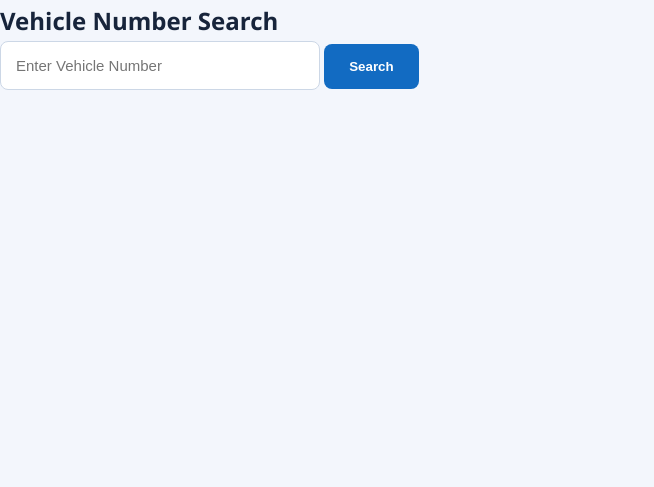
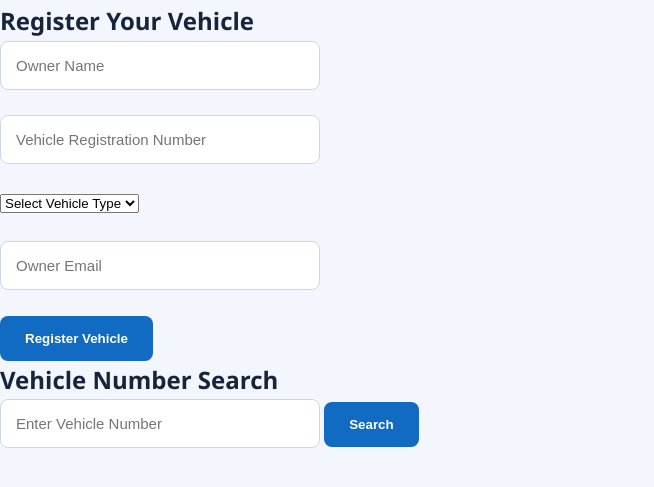
Before and after one commit to mathanikamj17/smart-vehicle-owner-contact-system, a plain HTML site: page index.html in a window 1280 px wide. Shown: the part 49-536 px from the top of the page, without its empty margins (0-654 px from the left). Drawn offline with Linux system fonts and the light colour scheme.

Commit message:
add vechicle registration from

```diff
--- a/index.html
+++ b/index.html
@@ -7,7 +7,50 @@
 <body>
 
     <h1>Smart Vehicle Owner Contact System</h1>
+<section id="register">
+    <h2>Register Your Vehicle</h2>
 
+    <form id="vehicleForm">
+
+        <input type="text"
+        id="ownerName"
+        placeholder="Owner Name"
+        required>
+
+        <br><br>
+
+        <input type="text"
+        id="regNumber"
+        placeholder="Vehicle Registration Number"
+        required>
+
+        <br><br>
+
+        <select id="vehicleType" required>
+            <option value="">Select Vehicle Type</option>
+            <option>Car</option>
+            <option>Bike</option>
+            <option>Truck</option>
+            <option>Other</option>
+        </select>
+
+        <br><br>
+
+        <input type="email"
+        id="ownerEmail"
+        placeholder="Owner Email"
+        required>
+
+        <br><br>
+
+        <button type="submit">
+            Register Vehicle
+        </button>
+
+        <p id="registerResult"></p>
+
+    </form>
+</section>
     <h2>Vehicle Number Search</h2>
 
     <input type="text" id="vehicleNumber"
```
